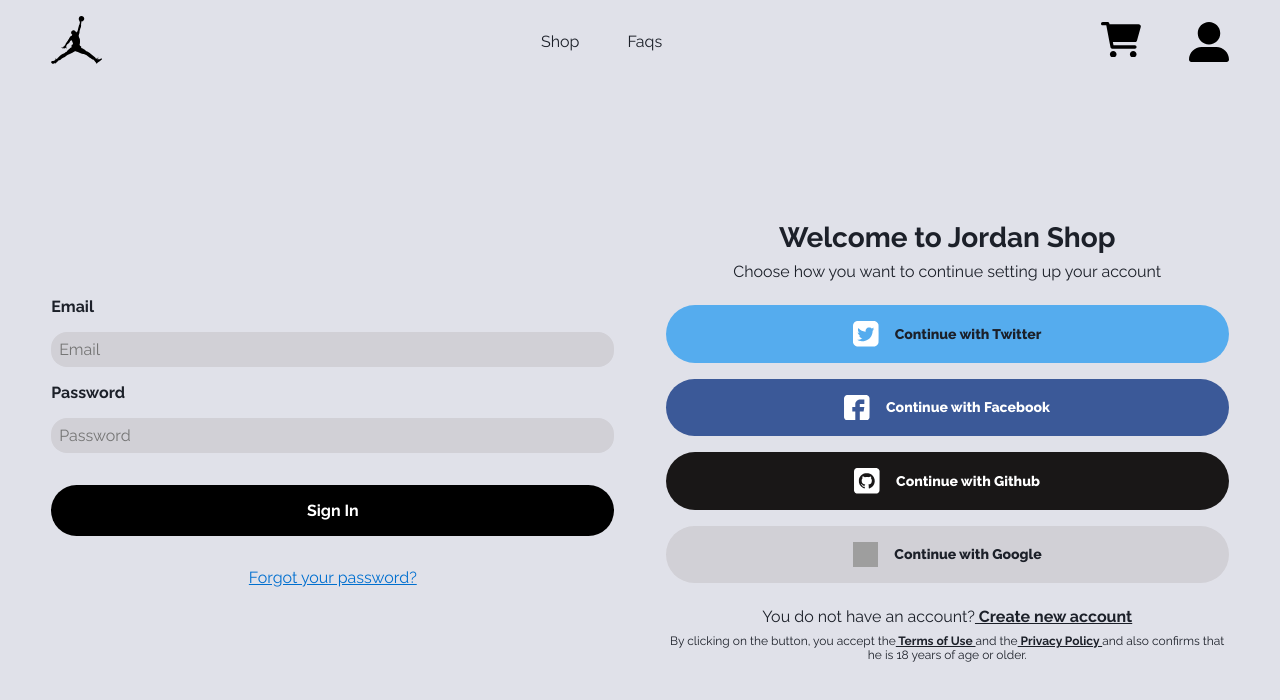
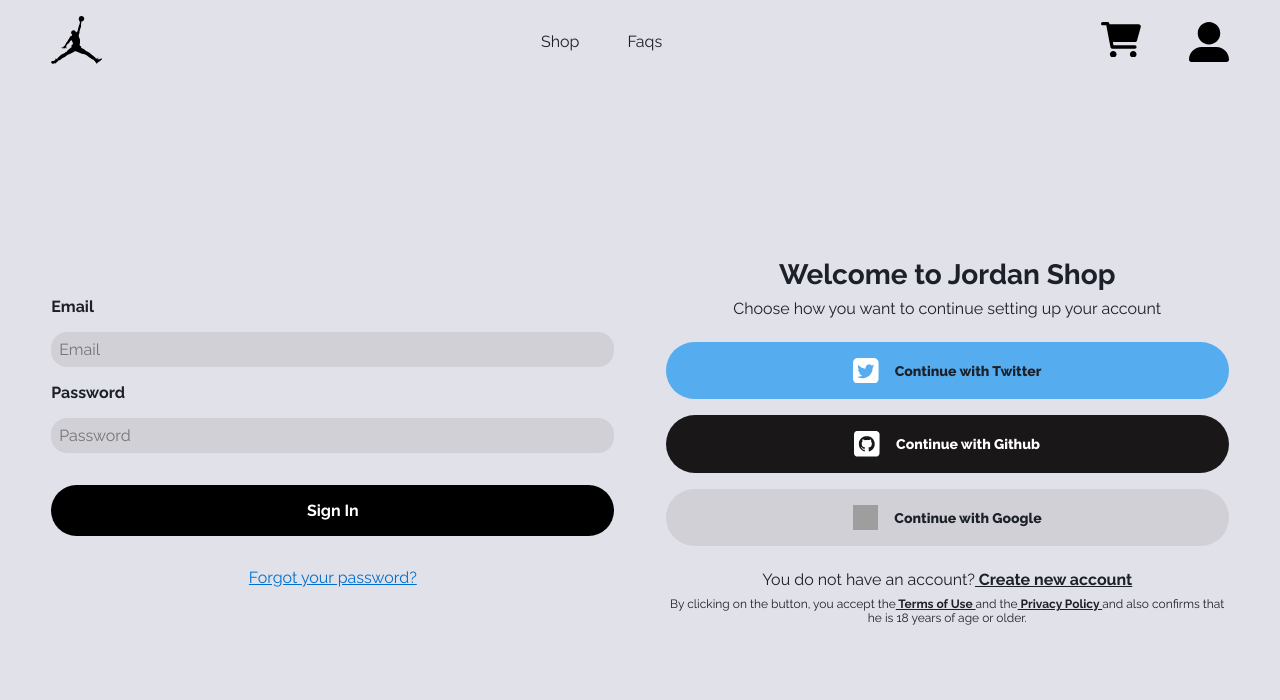
Before and after one commit to davidmedev222/ecommerce-jordan-react, a React (Vite) app: page /login in a window 1280 px wide. Shown: the top 700 px of the page. Built offline with nearby package versions, Linux system fonts and the light colour scheme; grey boxes are pictures that could not be loaded.

Commit message:
fix(web): remove option of sign in with facebook

```diff
--- a/src/components/export.jsx
+++ b/src/components/export.jsx
@@ -21,6 +21,5 @@
 export { IconMenu } from './icons/IconMenu'
 export { IconGithub } from './icons/IconGithub'
 export { IconGoogle } from './icons/IconGoogle'
-export { IconFacebook } from './icons/IconFacebook'
 export { IconTwitter } from './icons/IconTwitter'
 export { IconCartEmpty } from './icons/IconCartEmpty'
--- a/src/components/icons/IconFacebook.jsx
+++ /dev/null
@@ -1,27 +0,0 @@
-const IconFacebook = () => {
-  return (
-    <svg
-      version='1.0' xmlns='http://www.w3.org/2000/svg'
-      viewBox='0 0 512.000000 512.000000'
-      preserveAspectRatio='xMidYMid meet'
-    >
-
-      <g
-        transform='translate(0.000000,512.000000) scale(0.100000,-0.100000)'
-        stroke='none'
-      >
-        <path d='M655 5114 c-11 -2 -45 -9 -75 -15 -217 -44 -429 -224 -522 -444 -56
-          -133 -53 -12 -53 -2095 0 -2083 -3 -1962 53 -2095 76 -178 229 -332 402 -405
-          135 -57 89 -54 978 -57 l822 -4 0 906 0 905 -300 0 -300 0 0 450 0 450 299 0
-          300 0 3 378 c4 351 6 382 26 457 87 313 333 559 647 647 77 21 98 22 608 26
-          l527 3 0 -450 0 -451 -455 0 -455 0 0 -305 0 -305 456 0 456 0 -6 -27 c-3 -16
-          -35 -206 -71 -423 -36 -217 -68 -407 -71 -423 l-6 -27 -379 0 -379 0 0 -905 0
-          -906 673 4 c572 3 679 5 722 19 280 86 478 289 546 558 21 82 21 3878 0 3960
-          -59 230 -227 429 -441 520 -140 59 19 54 -2070 56 -1053 1 -1924 0 -1935 -2z'
-        />
-      </g>
-    </svg>
-  )
-}
-
-export { IconFacebook }
--- a/src/context/user/UserProvider.jsx
+++ b/src/context/user/UserProvider.jsx
@@ -1,4 +1,4 @@
-import { createUserWithEmailAndPassword, FacebookAuthProvider, GithubAuthProvider, GoogleAuthProvider, signInWithEmailAndPassword, signInWithPopup } from 'firebase/auth'
+import { createUserWithEmailAndPassword, GithubAuthProvider, GoogleAuthProvider, signInWithEmailAndPassword, signInWithPopup } from 'firebase/auth'
 import { auth } from '../../services/firebase/config'
 import { useState } from 'react'
 import { UserContext } from './UserContext'
@@ -16,11 +16,6 @@
 
   const signInWithGoogle = () => {
     const provider = new GoogleAuthProvider()
-    return signInWithPopup(auth, provider)
-  }
-
-  const signInWithFacebook = () => {
-    const provider = new FacebookAuthProvider()
     return signInWithPopup(auth, provider)
   }
 
@@ -42,7 +37,6 @@
     signUp,
     signIn,
     signInWithGoogle,
-    signInWithFacebook,
     signInWithGithub,
     signInWithTwitter,
     signOut
--- a/src/pages/login/SignInWithSocials.jsx
+++ b/src/pages/login/SignInWithSocials.jsx
@@ -1,6 +1,6 @@
 import styled, { css } from 'styled-components'
 import { useAuth } from '../../hooks/export'
-import { IconTwitter, IconFacebook, IconGithub, IconGoogle } from '../../components/export'
+import { IconTwitter, IconGithub, IconGoogle } from '../../components/export'
 
 const SignInWithSocialsUl = styled('ul')`
   width: 100%;
@@ -29,10 +29,6 @@
   ${({ google }) => google && css`
     background-color: #d1d0d6;
   `}
-  ${({ facebook }) => facebook && css`
-    color: white;
-    background-color: #3b5998;
-  `}
   ${({ github }) => github && css`
     color: white;
     background-color: #191717;
@@ -42,20 +38,11 @@
   `}
 `
 const SignInWithSocials = () => {
-  const { signInWithGoogle, signInWithFacebook, signInWithGithub } = useAuth()
+  const { signInWithGoogle, signInWithGithub } = useAuth()
 
   const handleSignInWithGoogle = async () => {
     try {
       const userCredential = await signInWithGoogle()
-      console.log(userCredential)
-    } catch (error) {
-      window.alert(error.message)
-    }
-  }
-
-  const handleSignInWithFacebook = async () => {
-    try {
-      const userCredential = await signInWithFacebook()
       console.log(userCredential)
     } catch (error) {
       window.alert(error.message)
@@ -79,12 +66,6 @@
           Continue with Twitter
         </SignInWithSocialsButton>
       </SignInWithSocialsLi>
-      <SignInWithSocialsLi onClick={handleSignInWithFacebook}>
-        <SignInWithSocialsButton facebook>
-          <IconFacebook />
-          Continue with Facebook
-        </SignInWithSocialsButton>
-      </SignInWithSocialsLi>
       <SignInWithSocialsLi onClick={handleSignInWithgithub}>
         <SignInWithSocialsButton github>
           <IconGithub />
```
